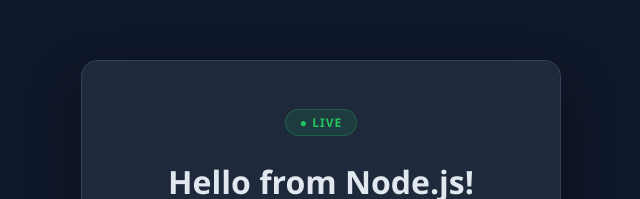
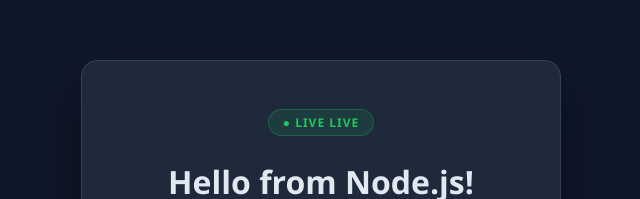
Before and after one commit to AryaSandilya/my-node-app, a website: page public/index.html in a window 1280 px wide. Shown: the part 108-307 px from the top of the page, without its empty margins (319-959 px from the left). Drawn offline with Linux system fonts and the light colour scheme.

Commit message:
Update index.html

```diff
--- a/public/index.html
+++ b/public/index.html
@@ -54,7 +54,7 @@
 </head>
 <body>
   <div class="card">
-    <div class="badge">● Live</div>
+    <div class="badge">● Live Live</div>
     <h1>Hello from Node.js!</h1>
     <p>Your static web server is running fine. Do you want to edit? <code>public/index.html</code> and commit to trigger a Jenkins build.</p>
     <div class="meta">
```
